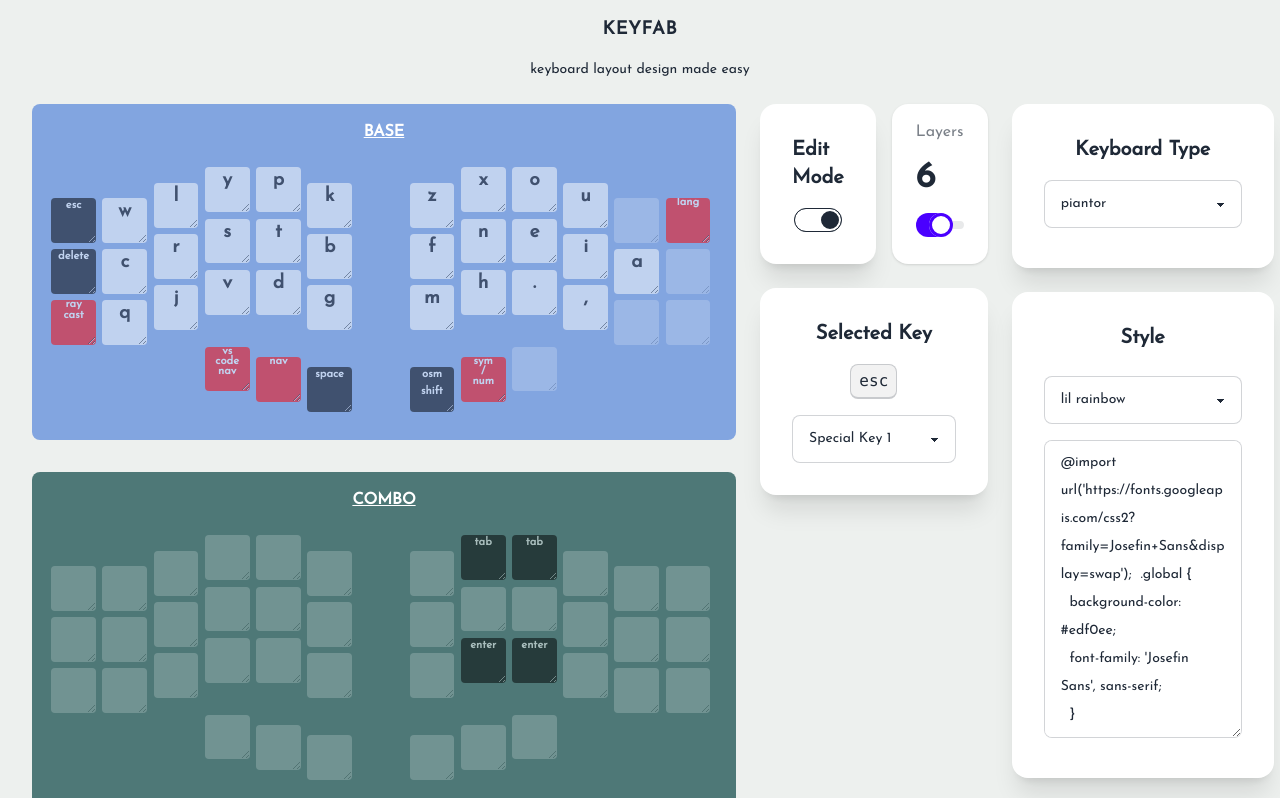
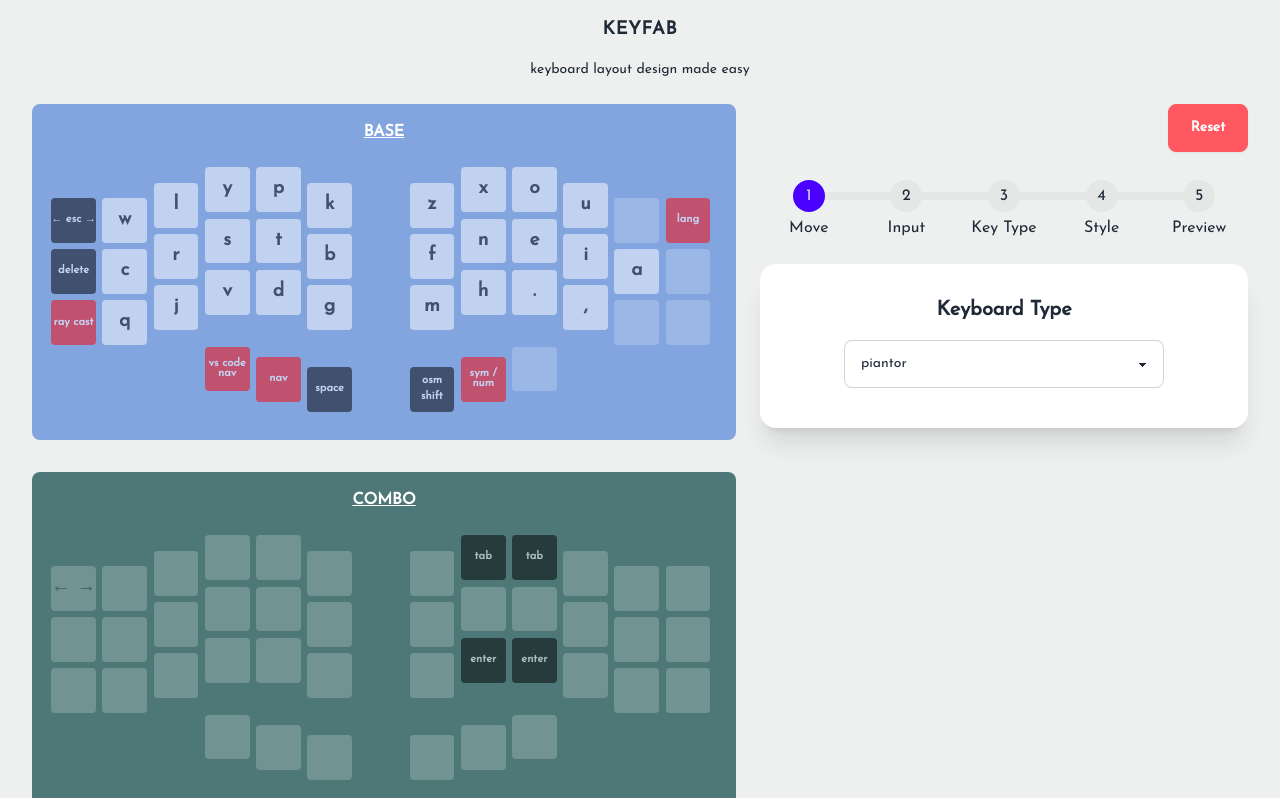
Before and after one commit to jaroslaw-weber/keyfab, a Next.js app: page / in a window 1280 px wide. Shown: the top 798 px of the page. Built offline with nearby package versions, Linux system fonts and the light colour scheme.

Commit message:
add moving keys

```diff
--- a/app/components/EditKeyPanel.tsx
+++ b/app/components/EditKeyPanel.tsx
@@ -1,12 +1,107 @@
 import { useAtom } from "jotai";
-import { layersAtom, selectedKeyAtom } from "../state";
+import {
+  Step,
+  keyboardTypeAtom,
+  layersAtom,
+  selectedKeyAtom,
+  stepAtom,
+} from "../state";
 import KeyboardKey from "./KeyboardKey";
+import { useEffect } from "react";
 
 export function EditKeyPanel() {
   const [key] = useAtom(selectedKeyAtom);
   const [layers, setLayers] = useAtom(layersAtom);
+  const [step] = useAtom(stepAtom);
   const layer = layers[key.layerIndex];
   const label: string | null = layers[key.layerIndex]?.legends[key.keyIndex];
+
+  const [keyboardType, setKeyboardType] = useAtom(keyboardTypeAtom);
+
+  const position = keyboardType.positions[key.keyIndex];
+  function setPosition(p: { x: number; y: number }) {
+    keyboardType.positions[key.keyIndex] = p;
+    setKeyboardType(keyboardType);
+  }
+/*
+  //
+  useEffect(() => {
+  let pressed = false;
+    const pp = keyboardType.positions[key.keyIndex];
+    console.log('mounting')
+    const handleKeyDown = (e) => {
+      //const pp = position
+      const k = key
+      if (pressed) return;
+      switch (e.key) {
+        case "ArrowUp": {
+          const p = {
+            x: pp.x,
+            y: pp.y - 1,
+          };
+
+          keyboardType.positions[k.keyIndex] = p;
+          console.log("pos", p);
+          setKeyboardType(keyboardType);
+          pressed = true;
+          break;
+        }
+        case "ArrowDown": {
+          const p = {
+            x: pp.x,
+            y: pp.y + 1,
+          };
+
+          keyboardType.positions[k.keyIndex] = p;
+          console.log("pos", p);
+          setKeyboardType(keyboardType);
+          pressed = true;
+          break;
+        }
+        case "ArrowLeft": {
+          const p = {
+            x: pp.x - 1,
+            y: pp.y,
+          };
+
+          keyboardType.positions[k.keyIndex] = p;
+          console.log("pos", p);
+          setKeyboardType(keyboardType);
+          pressed = true;
+          break;
+        }
+        case "ArrowRight": {
+          const p = {
+            x: pp.x + 1,
+            y: pp.y,
+          };
+
+          keyboardType.positions[k.keyIndex] = p;
+          console.log("pos", p);
+          setKeyboardType(keyboardType);
+          pressed = true;
+          break;
+        }
+
+        default:
+          break;
+      }
+    };
+    const handleKeyUp = (e) => {
+      pressed = false;
+    }
+    window.addEventListener("keydown", handleKeyDown);
+    window.addEventListener("keyup", handleKeyUp);
+
+    return () => {
+      console.log('unmounting');
+      window.removeEventListener("keydown", handleKeyDown);
+      window.removeEventListener("keyup",handleKeyUp);
+    };
+  }, [position,key, keyboardType.positions, key.keyIndex, setKeyboardType]);
+*/
+  if (step != Step.keyType) return null;
+  //
 
   function setCategory(v: string) {
     const n = Number(v);
@@ -30,7 +125,7 @@ export function EditKeyPanel() {
     layer.specialKeys?.find((x) => x.index == key.keyIndex)?.category ?? 0;
 
   const result = (
-    <div className="card bg-base-100 shadow-xl sticky top-2">
+    <div className="card bg-base-100 shadow-xl sticky top-24">
       <div className="card-body">
         <h2 className="card-title justify-center">Selected Key</h2>
         <div></div>
--- a/app/components/EditLayerCount.tsx
+++ b/app/components/EditLayerCount.tsx
@@ -1,8 +1,12 @@
 import { useAtom } from "jotai";
-import { layerCountAtom } from "../state";
+import { Step, layerCountAtom, stepAtom } from "../state";
 
 export function EditLayerCount() {
   const [layerCount, setLayerCount] = useAtom(layerCountAtom);
+  const [step] = useAtom(stepAtom);
+  if(step != Step.input){
+    return null;
+  }
   const slider = (
     <input
       onChange={(e) => setLayerCount(parseInt(e.target.value))}
--- a/app/components/EditStylePanel.tsx
+++ b/app/components/EditStylePanel.tsx
@@ -1,9 +1,13 @@
 import { useAtom } from "jotai";
-import { styleAtom as styleAtom } from "../state";
+import { Step, stepAtom, styleAtom as styleAtom } from "../state";
 import { styles } from "../style";
 
 export function EditStylePanel() {
   const [style, setStyle] = useAtom(styleAtom);
+  const [step] = useAtom(stepAtom);
+  if(step!=Step.style){
+    return <div/>
+  }
 
   const styleItems = [];
   for (const style of styles) {
--- a/app/components/KeyboardKey.tsx
+++ b/app/components/KeyboardKey.tsx
@@ -3,11 +3,14 @@
 import { useAtom } from "jotai";
 import {
   EditMode,
+  Step,
   editModeAtom,
   keyboardTypeAtom,
   layersAtom,
   selectedKeyAtom,
+  stepAtom,
 } from "../state";
+import { useState } from "react";
 
 export default function KeyboardKey(props: {
   index: number;
@@ -16,9 +19,12 @@ export default function KeyboardKey(props: {
   const { index, layerIndex } = props;
 
   const [layers, setLayers] = useAtom(layersAtom);
-  const [editMode] = useAtom(editModeAtom);
-  const [keyboardType] = useAtom(keyboardTypeAtom);
-  const [_, selectKey] = useAtom(selectedKeyAtom);
+  const [keyboardType, setKeyboardType] = useAtom(keyboardTypeAtom);
+  const [key, selectKey] = useAtom(selectedKeyAtom);
+  const [step] = useAtom(stepAtom);
+
+
+
   if (!layers) {
     return <div />;
     throw new Error("No layers found");
@@ -33,7 +39,7 @@ export default function KeyboardKey(props: {
     return <div />;
   }
 
-  const v: string = layer?.legends?.[index] ?? "";
+  const label: string = layer?.legends?.[index] ?? "";
 
   const spacingMultiplier = keyboardType.spacing;
   const keySize = keyboardType.keySize;
@@ -45,27 +51,22 @@ export default function KeyboardKey(props: {
 
   const category = layer.specialKeys?.find((x) => x.index == index)?.category;
 
-  let keyClass = "key";
-  if (category && category > 0) {
-    keyClass += ` key-special-${category}`;
-  } else {
-    keyClass += ` key-basic`;
-  }
-
-  if (v == null || v == "") {
-    keyClass += " key-empty";
-  }
+  let keyClass = getKeyClass(category, label);
 
   //if edit mode is 'input' allow to edit label
-  let keyElem = (
+  let keyElem = null;
+  if (step == Step.input) {
+    keyElem = (
       <textarea
         className="m-auto text-center mx-auto stealthy w-full h-full"
-      value={v}
+        value={label}
         onChange={(e) => {
           const newLayers = [...layers];
           newLayers[layerIndex].legends[index] = e.target.value;
           setLayers(newLayers);
         }}
+        //select all on focus so can quickly edit label
+        onFocus={(e) => e.currentTarget.select()}
         onClick={() => {
           //select this key
           selectKey({
@@ -75,8 +76,7 @@ export default function KeyboardKey(props: {
         }}
       ></textarea>
     );
-  //if edit mode is 'select', allow to select key
-  if (!editMode) {
+  } else {
     keyElem = (
       <button
         className={" m-auto text-center mx-auto w-full h-full"}
@@ -88,11 +88,23 @@ export default function KeyboardKey(props: {
           });
         }}
       >
-        {v}
+        {label}
       </button>
     );
   }
+  const isSelected = key.keyIndex == index
+  const showArrows = isSelected && step == Step.move;
+
+  function getArrowButton(arrow:string, xChange:number) {return  <button onClick={
+    (e) => {   const newKeyboardType = { ...keyboardType }; // Create a shallow copy
+    newKeyboardType.positions[index].x += xChange; // Update the copy
+    setKeyboardType(newKeyboardType); // Update the state with the copy
+
+    }
+  }>{arrow}</button>
+}
   return (
+
     <div
       className={keyClass + " flex justify-center"}
       style={{
@@ -104,7 +116,22 @@ export default function KeyboardKey(props: {
         width: keySize + "rem",
       }}
     >
+      {showArrows? getArrowButton('←', -0.1) : null}
       {keyElem}
+      {showArrows? getArrowButton('→', +0.1) : null}
     </div>
   );
 }
+function getKeyClass(category: number | undefined, label: string) {
+  let keyClass = "key";
+  if (category && category > 0) {
+    keyClass += ` key-special-${category}`;
+  } else {
+    keyClass += ` key-basic`;
+  }
+
+  if (label == null || label == "") {
+    keyClass += " key-empty";
+  }
+  return keyClass;
+}
--- /dev/null
+++ b/app/components/ResetButton.tsx
@@ -0,0 +1,13 @@
+export function ResetButton() {
+  function reset() {
+    //cleanup local storage
+    localStorage.clear();
+    //refresh the page
+    window.location.reload();
+  }
+  return (
+    <button className="btn btn-error w-20 ml-auto text-white" onClick={(e) => reset()}>
+      Reset
+    </button>
+  );
+}
--- a/app/components/SelectKeyboardType.tsx
+++ b/app/components/SelectKeyboardType.tsx
@@ -1,9 +1,13 @@
 import { useAtom } from "jotai";
-import { keyboardTypeAtom } from "../state";
+import { Step, keyboardTypeAtom, stepAtom } from "../state";
 import { keyboardTypes } from "../keyboardType/list";
 
 export function SelectKeyboardType() {
   const [keyboardType, setKeyboardType] = useAtom(keyboardTypeAtom);
+  const [step] = useAtom(stepAtom);
+  if(step!= Step.move){
+    return null;
+  }
 
   //
 
--- /dev/null
+++ b/app/components/Steps.tsx
@@ -0,0 +1,30 @@
+import { useAtom } from "jotai";
+import { Step, stepAtom } from "../state";
+
+export function Steps() {
+  const [step, setStep] = useAtom(stepAtom);
+
+  let active = true;
+  const stepClassMap = new Map<Step, boolean>();
+  for (const s of [Step.move, Step.input, Step.keyType, Step.style, Step.preview]) {
+	stepClassMap.set(s, active)
+	if(s == step) active = false;
+  }
+
+  function getClasses(s: Step): string {
+	const isStepActive = stepClassMap.get(s);
+    if (isStepActive) {
+      return "step step-primary";
+    }
+    return "step";
+  }
+  return (
+    <ul className="steps sticky top-2">
+      <button className={getClasses(Step.move)} onClick={e =>setStep(Step.move)}>Move</button>
+      <button className={getClasses(Step.input)} onClick={e =>setStep(Step.input)}>Input</button>
+      <button className={getClasses(Step.keyType)} onClick={e =>setStep(Step.keyType)}>Key Type</button>
+      <button className={getClasses(Step.style)} onClick={e =>setStep(Step.style)}>Style</button>
+      <button className={getClasses(Step.preview)} onClick={e =>setStep(Step.preview)}>Preview</button>
+    </ul>
+  );
+}
--- a/app/page.tsx
+++ b/app/page.tsx
@@ -2,7 +2,7 @@
 
 import { piantor } from "./keyboardType/piantor";
 import React from "react";
-import { EditMode, styleAtom, editModeAtom } from "./state";
+import { EditMode, styleAtom, editModeAtom, stepAtom, Step } from "./state";
 import { useAtom } from "jotai";
 import KeyboardView from "./components/KeyboardView";
 import { EditStylePanel } from "./components/EditStylePanel";
@@ -10,12 +10,24 @@ import { EditKeyPanel } from "./components/EditKeyPanel";
 import { EditLayerCount } from "./components/EditLayerCount";
 import { SelectMode } from "./components/SelectMode";
 import { SelectKeyboardType } from "./components/SelectKeyboardType";
+import { Steps } from "./components/Steps";
+import { ResetButton } from "./components/ResetButton";
 
 export default function Home() {
   const renderdKeyboard = KeyboardView(piantor);
 
   const [css] = useAtom(styleAtom);
 
+  const [step] = useAtom(stepAtom);
+
+
+  const resetButton = ResetButton();
+  const stepsComponent = Steps();
+  //const selectModeComponent = SelectMode();
+  const editLayerCountComponent = EditLayerCount();
+  const editKeyPanelComponent = EditKeyPanel();
+  const selectKeyboardTypeComponent = SelectKeyboardType();
+  const editStylePanelComponent = EditStylePanel();
 
 
   return (
@@ -26,17 +38,18 @@ export default function Home() {
         <p className="text-center mb-6 mt-4 lowercase text-sm">Keyboard Layout Design Made Easy</p>
         <div className="flex flex-row  gap-6">
           <div className="flex-1">{renderdKeyboard}</div>
-          <div className="flex-1 flex flex-col gap-6">
-            <div className="flex gap-4">
+          <div className="flex-1 flex flex-col gap-6 pr-8">
+            {resetButton}
+            {stepsComponent}
+              {editLayerCountComponent}
 
-            {SelectMode()}
-            {EditLayerCount()}
-            </div>
-            {EditKeyPanel()}
+            {editKeyPanelComponent}
+            {selectKeyboardTypeComponent}
+            {editStylePanelComponent}
           </div>
-          <div className="flex-1 mr-8 gap-6 flex flex-col">{SelectKeyboardType()}{EditStylePanel()}</div>
         </div>
       </div>
     </main>
   );
+
 }
--- a/app/state.ts
+++ b/app/state.ts
@@ -22,7 +22,17 @@ export enum EditMode {
    * */
   select = "select",
 }
+
+export enum Step {
+  move = "move",
+  input = "input",
+  style = "style",
+  keyType = "keyType",
+  preview = "preview",
+}
 export const editModeAtom = atomWithStorage("edit-mode", true);
+
+export const stepAtom = atomWithStorage("step", Step.move);
 
 const defaultSelectedKey: SelectedKey = {
   layerIndex: 0,
```
Also changed, not shown: 1 other file (tests, documents, lock files or other folders). Lines whose indentation alone changed are shown as unchanged.
